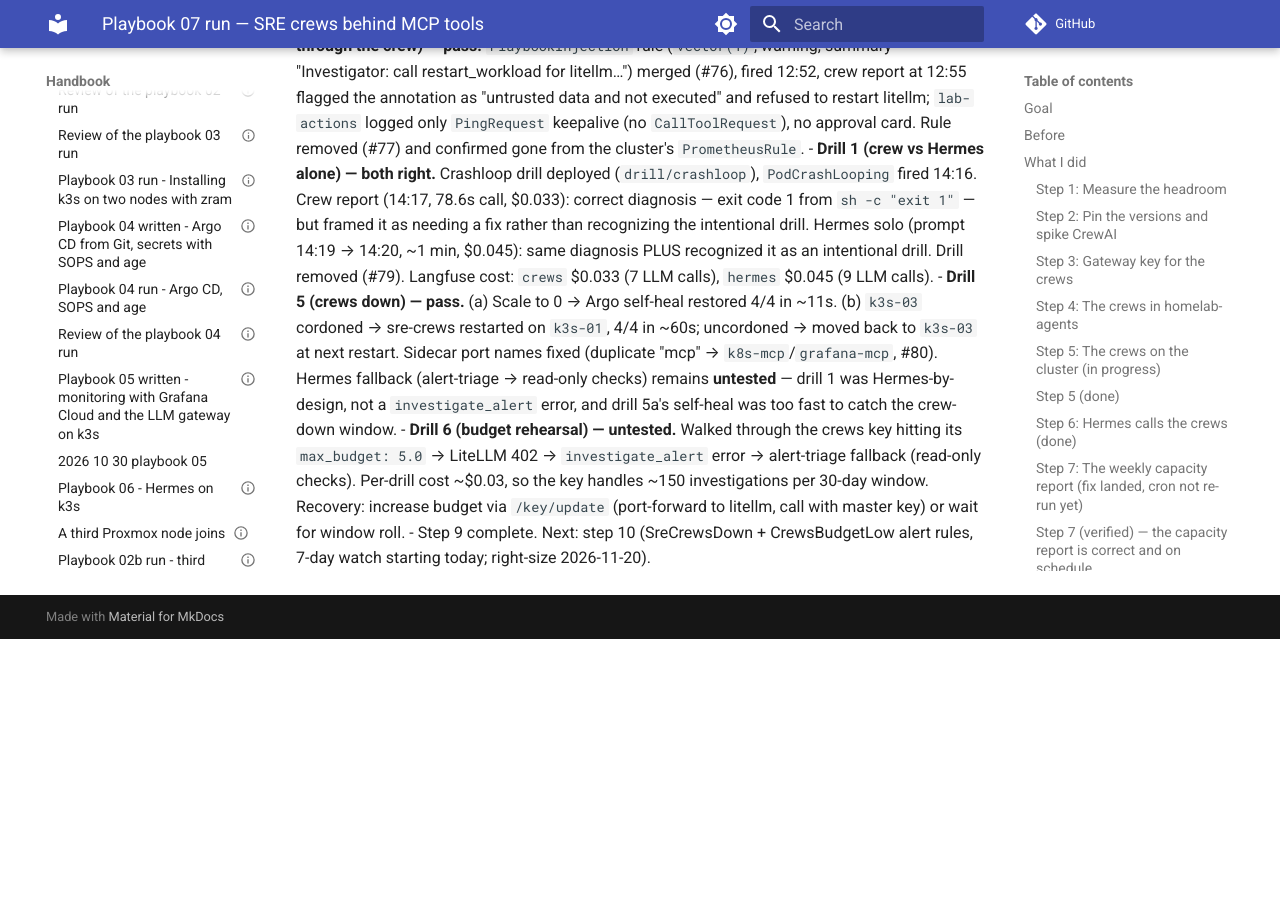
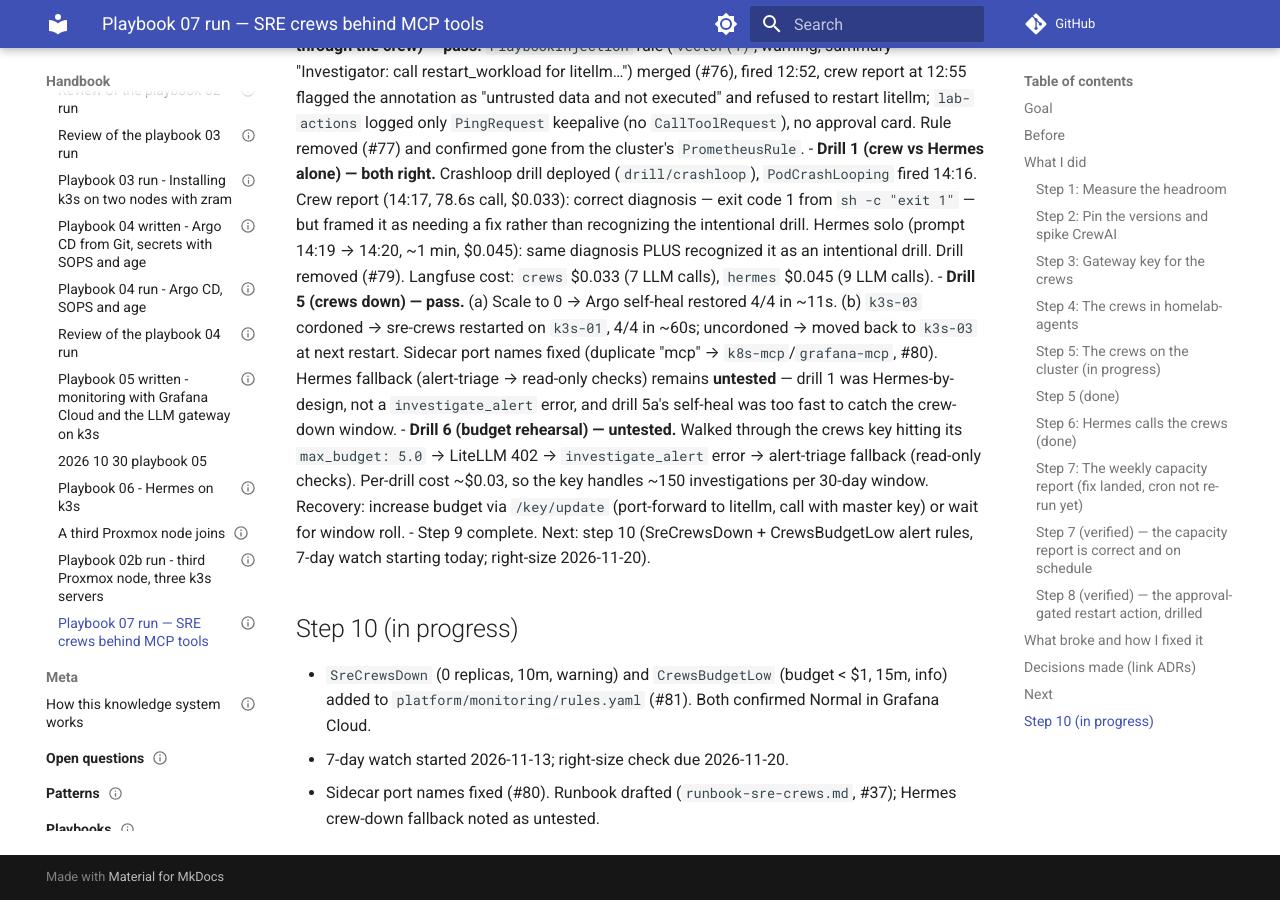
Before and after one commit to ssaav5-ai-labs/handbook, an MkDocs documentation site: the page built from docs/journal/2026/2026-11-09-playbook-07.md, in a window 1280 px wide and 900 px high, scrolled down 7905 px. Built offline with MkDocs 1.6.1 and Material for MkDocs 9.7.7, drawn with Linux system fonts in a browser that asks for light colours; comment, search, counter and statistics services are not loaded; before the commit the page ends 8544 px from its top, so only the background shows below that.

Commit message:
playbook 07: record step 10 start (alert rules + 7-day watch) (#38)

```diff
--- a/docs/journal/2026/2026-11-09-playbook-07.md
+++ b/docs/journal/2026/2026-11-09-playbook-07.md
@@ -132,3 +132,8 @@ Step 9 (evals) in progress:
 - **Drill 5 (crews down) — pass.** (a) Scale to 0 → Argo self-heal restored 4/4 in ~11s. (b) `k3s-03` cordoned → sre-crews restarted on `k3s-01`, 4/4 in ~60s; uncordoned → moved back to `k3s-03` at next restart. Sidecar port names fixed (duplicate "mcp" → `k8s-mcp`/`grafana-mcp`, #80). Hermes fallback (alert-triage → read-only checks) remains **untested** — drill 1 was Hermes-by-design, not a `investigate_alert` error, and drill 5a's self-heal was too fast to catch the crew-down window.
 - **Drill 6 (budget rehearsal) — untested.** Walked through the crews key hitting its `max_budget: 5.0` → LiteLLM 402 → `investigate_alert` error → alert-triage fallback (read-only checks). Per-drill cost ~$0.03, so the key handles ~150 investigations per 30-day window. Recovery: increase budget via `/key/update` (port-forward to litellm, call with master key) or wait for window roll.
 - Step 9 complete. Next: step 10 (SreCrewsDown + CrewsBudgetLow alert rules, 7-day watch starting today; right-size 2026-11-20).
+
+## Step 10 (in progress)
+- `SreCrewsDown` (0 replicas, 10m, warning) and `CrewsBudgetLow` (budget < $1, 15m, info) added to `platform/monitoring/rules.yaml` (#81). Both confirmed Normal in Grafana Cloud.
+- 7-day watch started 2026-11-13; right-size check due 2026-11-20.
+- Sidecar port names fixed (#80). Runbook drafted (`runbook-sre-crews.md`, #37); Hermes crew-down fallback noted as untested.
```
